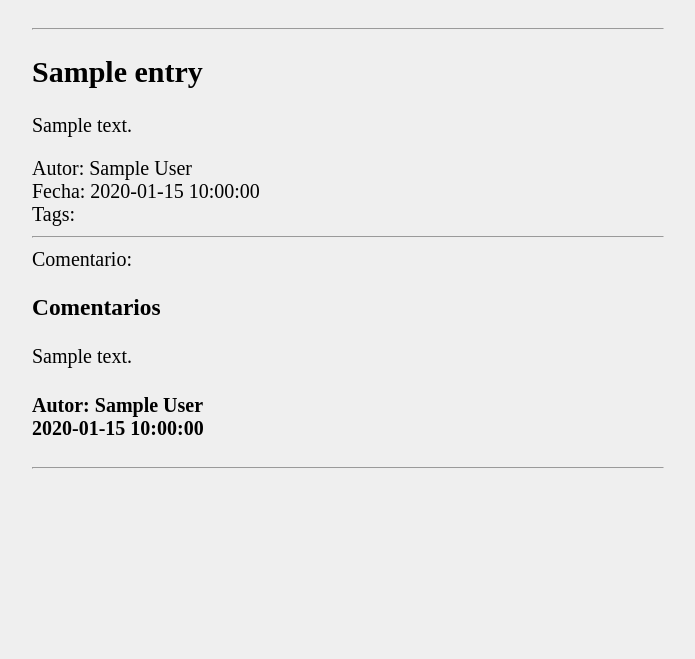
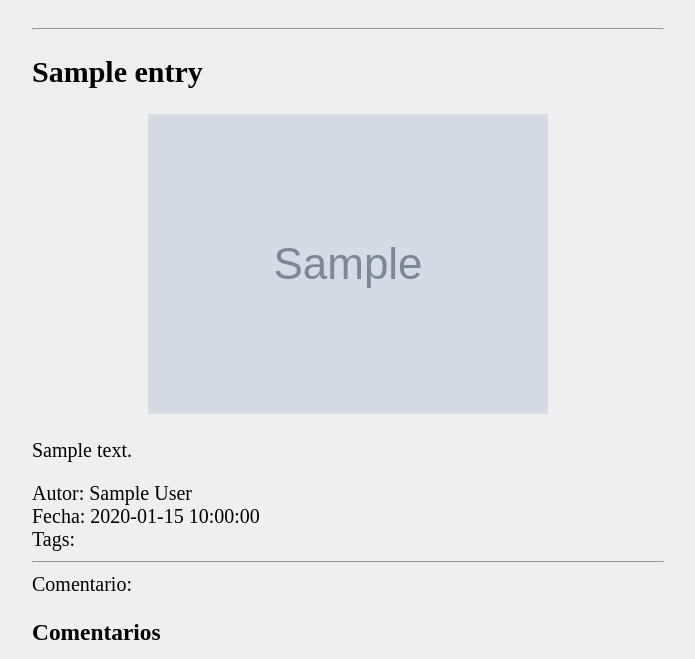
Before and after one commit to scasado-kitmaker/blog, a PHP site: the page made by application/views/view_entry.php in a window 1280 px wide. Shown: the top 659 px of the page, without its empty margins (292-987 px from the left). Before the commit the page ends 469 px from the top, so only its background shows below. Run offline with PHP 8.4, Linux system fonts and the light colour scheme; the template is opened without the code that fills it: most values are stand-ins (such as "Sample title", 1, 10 or a date in 2020); grey boxes marked "Sample" are stand-in pictures; data that the repository does not hold is empty; some libraries are stand-ins or nearby versions; some web fonts are replaced.

Commit message:
Añadida imagen a la vista de la entrada individual(vista views_entry)

```diff
--- a/application/views/view_entry.php
+++ b/application/views/view_entry.php
@@ -12,6 +12,7 @@
                 ;?>
                 <!--Muestra datos de la entrada y muestra un formulario para enviar comentarios-->
                 <h2><?=$entry->title?></h2>
+                 <div class="imagenEntradas"><?php echo'<img src="'.$entry->image.'" />' ?> </div>
                 <p><?=$entry->content?></p>
                 Autor: <?=$entry->author?><br />
                 Fecha: <?=$entry->date?><br />
```
